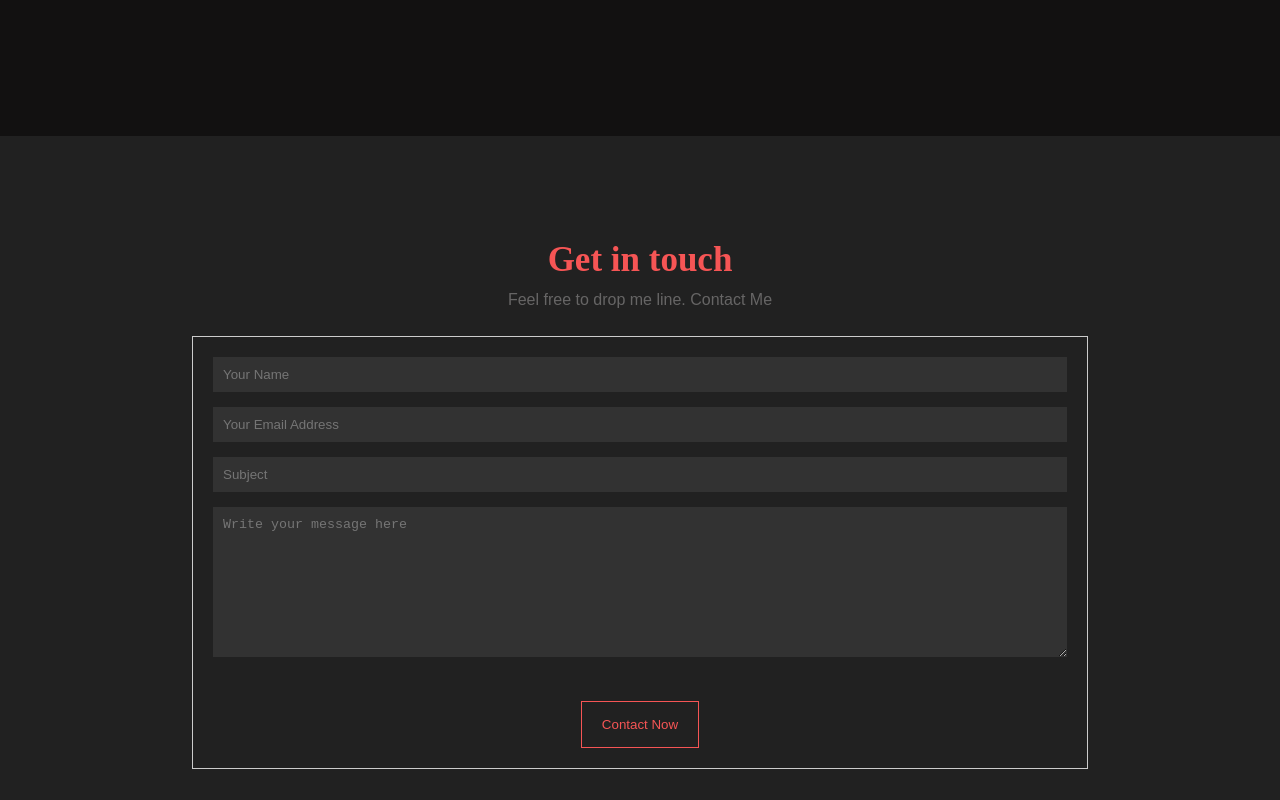
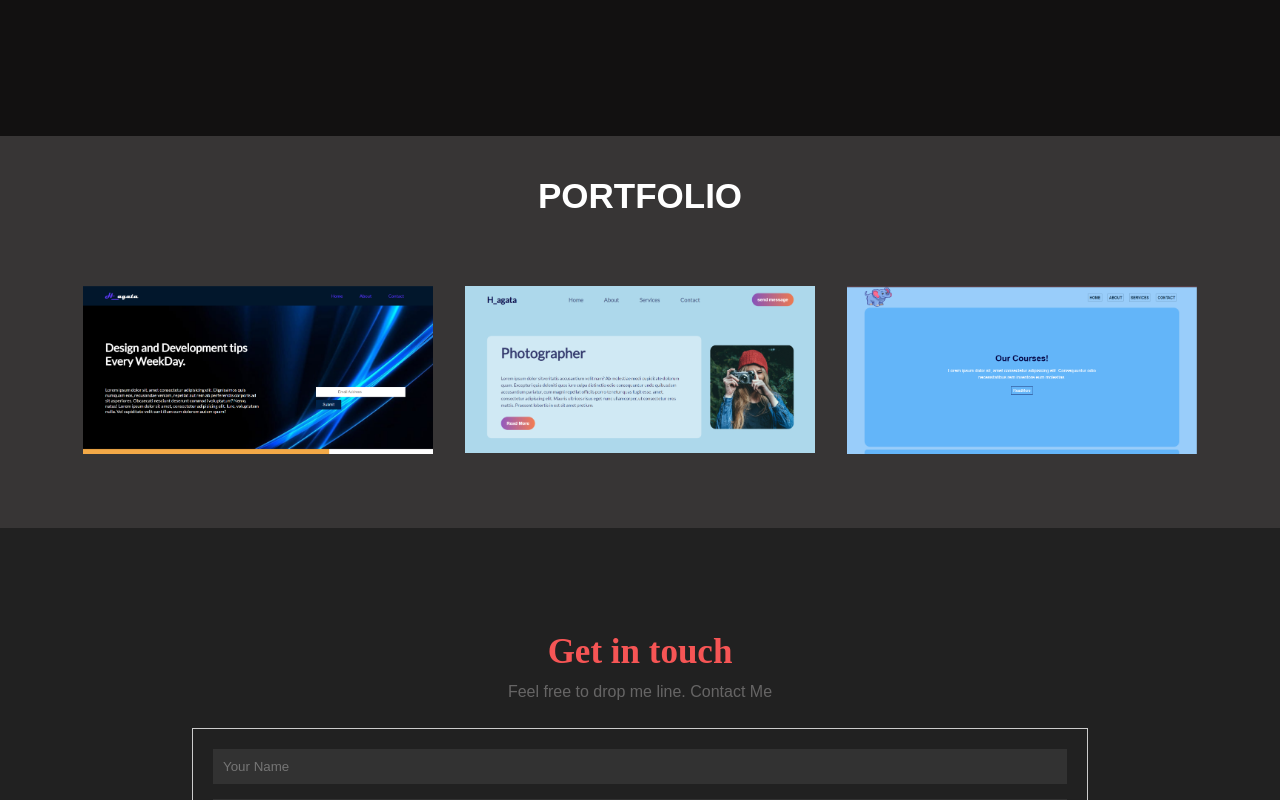
Before and after one commit to HussainAgata/agata, a plain HTML site: page index.html in a window 1280 px wide. Shown: the part 2000-2800 px from the top of the page. Drawn offline with Linux system fonts and the light colour scheme.

Commit message:
initial commit

```diff
--- a/index.html
+++ b/index.html
@@ -3,6 +3,7 @@
 <head>
     <meta charset="UTF-8">
     <link rel="stylesheet" href="style.css">
+    <link rel="shortcut icon" href="images/WhatsApp Image 2024-04-26 at 10.53.24_81080ae6.jpg" type="image/x-icon">
     <link rel="shortcut icon" href="images/logo.jpg" type="image/x-icon">
     <link rel="stylesheet" href="https://cdnjs.cloudflare.com/ajax/libs/font-awesome/6.5.2/css/all.min.css" integrity="sha512-SnH5WK+bZxgPHs44uWIX+LLJAJ9/2PkPKZ5QiAj6Ta86w+fsb2TkcmfRyVX3pBnMFcV7oQPJkl9QevSCWr3W6A==" crossorigin="anonymous" referrerpolicy="no-referrer" />
 
@@ -122,7 +123,21 @@
 </div>
 </section>
 
+<!--portfolio-->
+<section-p>
+    <div class="">
+        <div class="portfolio">
 
+            <h3>PORTFOLIO</h3>
+                <div class="ptf">
+                    <li><a href="https://pgs-yncq.onrender.com"><img src="images/Screenshot (38).png" alt=""></a></li>
+                    <li><a href="https://hussain.onrender.com"><img src="images/photography.png" alt=""></a></li>
+                    <li><a href="https://my-school-sqe8.onrender.com"><img src="images/school.png" alt=""></a></li>
+                </div>
+
+        </div>
+    </div>
+</section>
 <!--Contact-->
 
 <section class="contact" id="contact">
--- a/style.css
+++ b/style.css
@@ -247,6 +247,29 @@ img{
     text-align: center;
     flex-wrap: wrap;
 }
+.portfolio{
+    background-color: #c7c2c235;
+}
+.portfolio h3{
+    padding-top: 40px;
+    text-align: center;
+    font-size: 35px;
+}
+.ptf{
+    display: flex;
+    gap: 2em;
+    justify-content: center;
+    padding: 70px 0;
+}
+
+
+.ptf img{
+    width: 350px;
+
+}
+.ptf img:hover{
+    filter: blur(2px);
+}
 
 /*contact*/
 .contact{
@@ -455,6 +478,15 @@ img{
 }
 
 
+.ptf{
+    display: block;
+}
+.ptf img{
+    display: flex;
+    margin: auto;
+    padding: 10px;
+}
+
 .wrapper{
     display: flex;
     flex-direction: column;
```
Also changed, not shown: images/Screenshot (38).png (added), images/photography.png (added), images/school.png (added).
